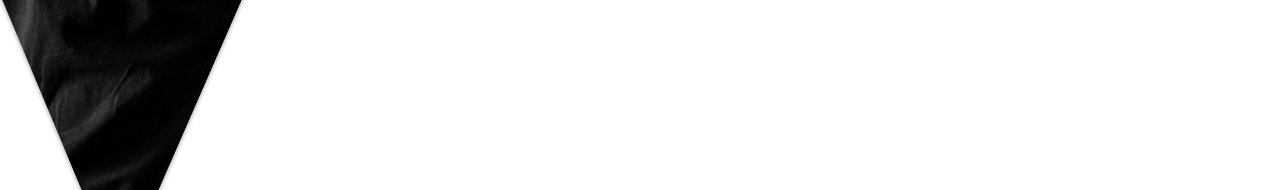
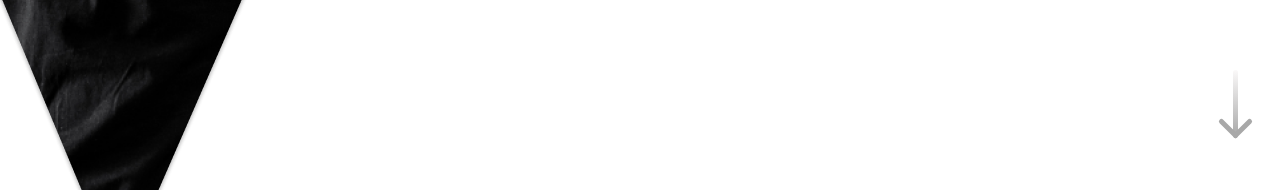
Before and after one commit to mutednew/tattoo-salon, a React (Vite) app: page / in a window 1280 px wide. Shown: the part 610-800 px from the top of the page. Built offline with nearby package versions, Linux system fonts and the light colour scheme; a web font is replaced by a local one.

Commit message:
add button to hero

```diff
--- a/src/components/sections/heroSection/HeroSection.jsx
+++ b/src/components/sections/heroSection/HeroSection.jsx
@@ -25,7 +25,9 @@ const HeroSection = () => {
                 <span>FAEZ</span>
             </div>
 
-            {/*  Arrow  */}
+            <div className={cl.arrowBtn}>
+                <span></span>
+            </div>
         </div>
     );
 };
--- a/src/components/sections/heroSection/HeroSection.module.css
+++ b/src/components/sections/heroSection/HeroSection.module.css
@@ -1,6 +1,6 @@
 .hero {
+    position: relative;
     width: 100%;
-    position: relative;
     height: 100vh;
 
     display: flex;
@@ -126,3 +126,55 @@
     height: 80px;
     background-color: #000000;
 }
+
+.arrowBtn {
+    cursor: pointer;
+
+    position: absolute;
+    top: 85%;
+    right: 25px;
+
+    display: flex;
+    justify-content: center;
+
+    width: 40px;
+    height: 70px;
+}
+
+.arrowBtn span {
+    position: absolute;
+
+    width: 5px;
+    height: 66px;
+
+    border-radius: 100px;
+    background: linear-gradient(0deg, #A8A8A8, rgba(244, 240, 240, .42));
+}
+
+.arrowBtn span::before {
+    content: "";
+    position: absolute;
+    top: 69%;
+    right: -7px;
+
+    width: 5px;
+    height: 25px;
+
+    transform: rotate(45deg);
+    border-radius: 100px;
+    background: #A8A8A8;
+}
+
+.arrowBtn span::after {
+    content: "";
+    position: absolute;
+    top: 69%;
+    left: -7px;
+
+    width: 5px;
+    height: 25px;
+
+    transform: rotate(-45deg);
+    border-radius: 100px;
+    background: #A8A8A8;
+}
```
